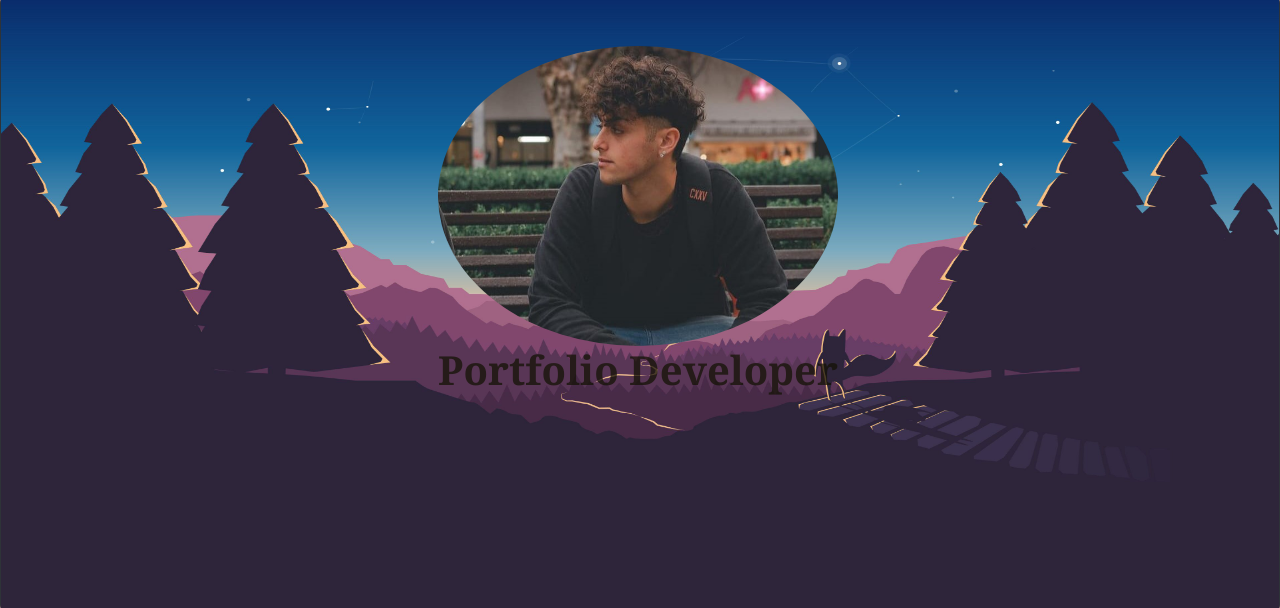
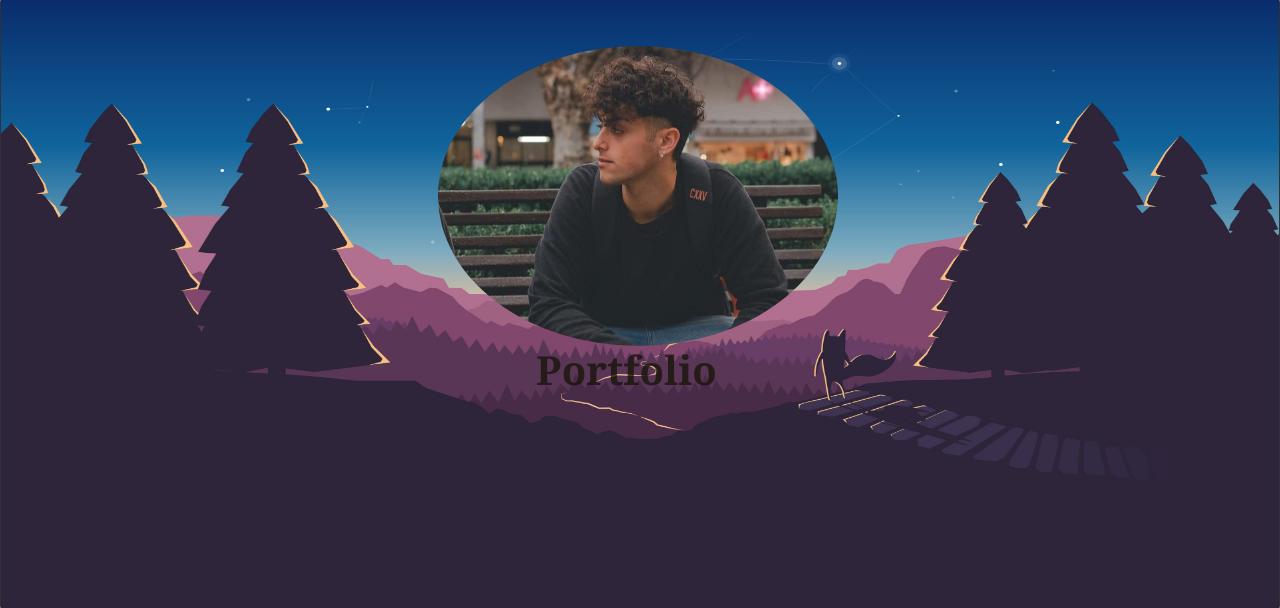
Before and after one commit to DemianPython/portfolio-, a Django app: page / in a window 1280 px wide. Shown: the part 57-665 px from the top of the page. Run offline with Django 4.2, Linux system fonts and the light colour scheme; data comes from the database, SQL or seed files in the repository.

Commit message:
arreglo3

```diff
--- a/templates/index.html
+++ b/templates/index.html
@@ -13,7 +13,7 @@ Inicio
         <h1 class="card-title" style="color: rgba(19, 18, 4, 0.738);font-family:Georgia, 'Times New Roman', Times, serif;">
         <img src="\media\imagenes_inicio\yo.jpg" width="400px" height="300px" style="border-radius:50%;margin-left: 33%;border-style: 1px solid black;" alt="">
         <br>
-           <b style="margin-left:33% ;">Portfolio Developer</b>
+           <b style="margin-left:41% ;">Portfolio </b>
       </div>
     </div>
 
```
